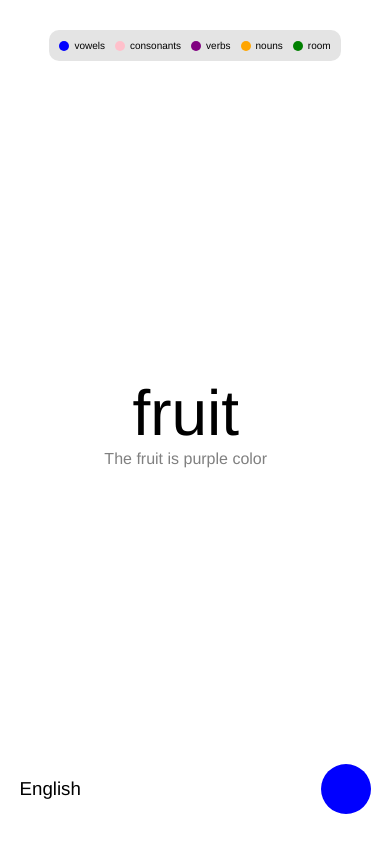
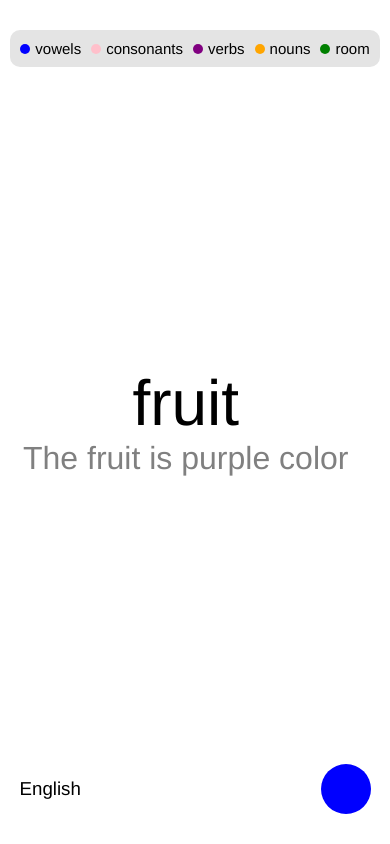
Before and after one commit to SanjeevMidda/learn-korean, a React (Create React App) app: page / in a window 390 px wide. Built offline with nearby package versions, Linux system fonts and the light colour scheme.

Commit message:
Update index.css

```diff
--- a/src/index.css
+++ b/src/index.css
@@ -119,7 +119,7 @@ h3:hover {
   }
 
   h4 {
-    font-size: 10px;
+    font-size: 15px;
   }
 
   h2 {
@@ -127,7 +127,7 @@ h3:hover {
   }
 
   h5 {
-    font-size: 1em;
+    font-size: 2em;
   }
   h1 {
     font-size: 60px;
```
